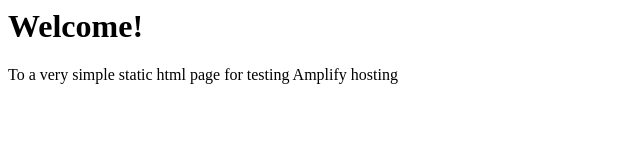
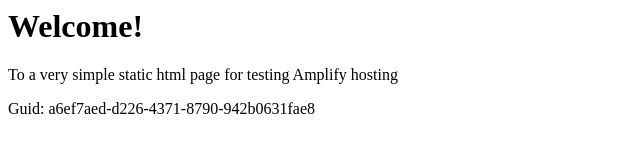
Before and after one commit to aws-aemilia-gru/Github-PR-Commit-Integration-Test-DoNotTouch-v0-preprod-sa-east-1, a website: page src/index.html in a window 1280 px wide. Shown: the whole page, without its empty margins (0-640 px from the left). Drawn offline with Linux system fonts and the light colour scheme.

Commit message:
commit from integ tests

```diff
--- a/src/index.html
+++ b/src/index.html
@@ -1,3 +1,5 @@
+
+
 <html lang="en">
 
 <head>
@@ -10,6 +12,6 @@
 <body>
     <h1>Welcome!</h1>
     <p>To a very simple static html page for testing Amplify hosting</p>
-</body>
+    <p>Guid: a6ef7aed-d226-4371-8790-942b0631fae8</p></body>
 
 </html>
```
